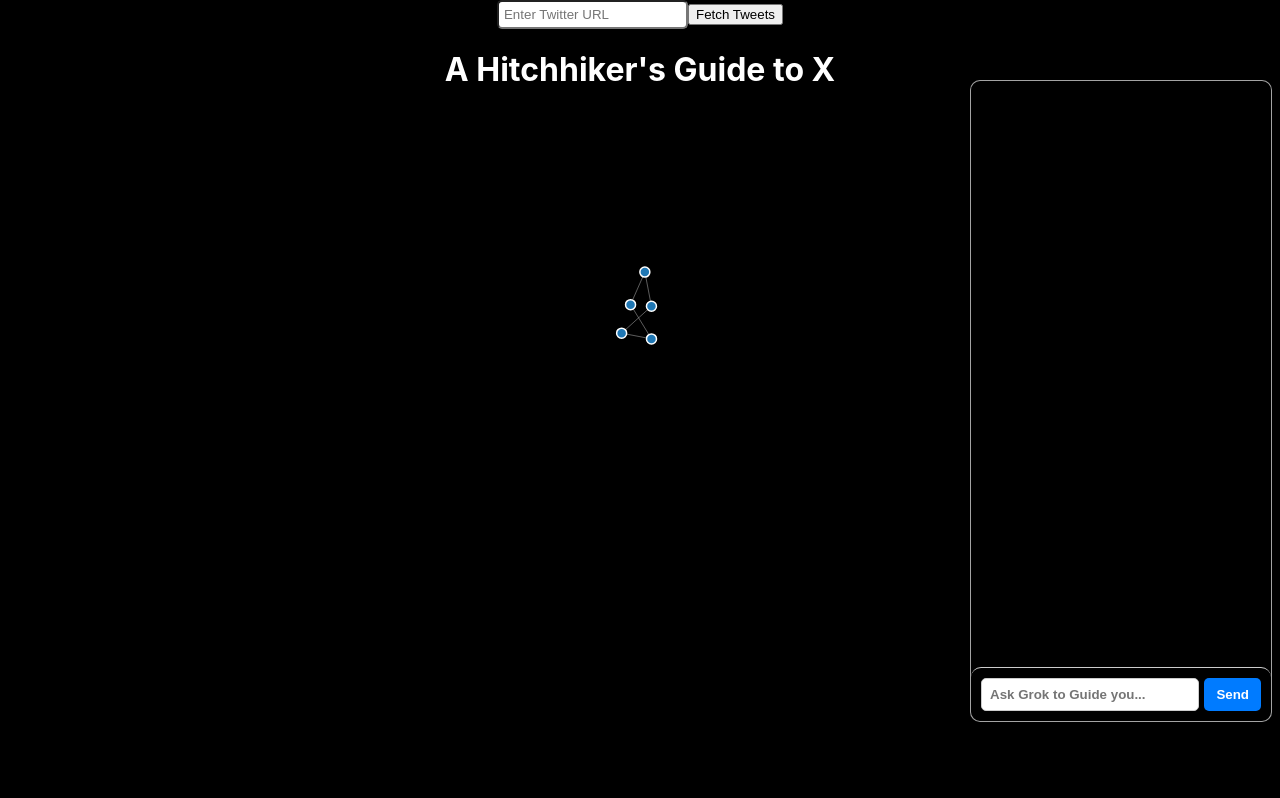
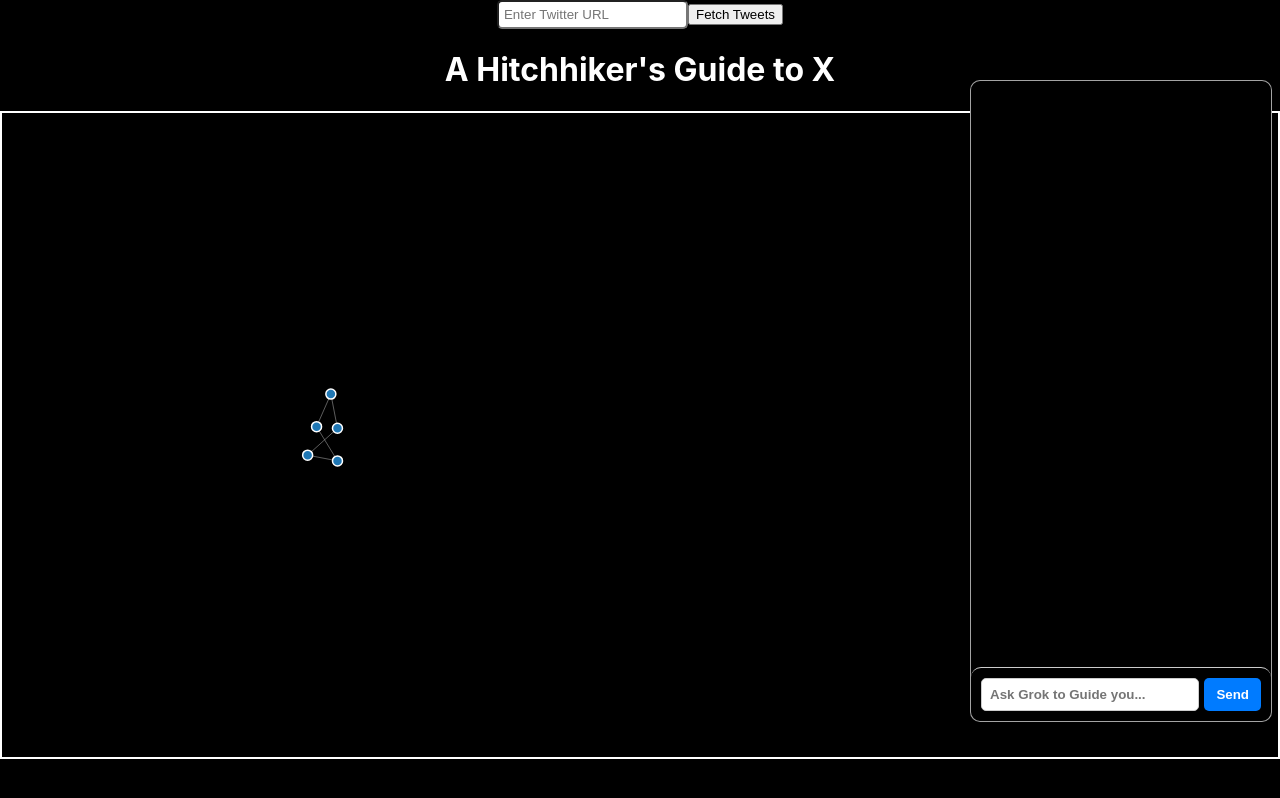
Before and after one commit to alex-vesel/xai-hackathon, a React (Create React App) app in the folder src/frontend/: page / in a window 1280 px wide. Built offline with nearby package versions, Linux system fonts and the light colour scheme.

Commit message:
messing around

```diff
--- a/src/frontend/src/App.js
+++ b/src/frontend/src/App.js
@@ -13,9 +13,15 @@
     <div className="App">
       <TweetInput setTweetId={setTweetId} /> {/* Use the new component */}
       <h1 style={{ color: 'white' }}>A Hitchhiker's Guide to X</h1>
-      <ForceGraph width={600} height={400} />
+      <div style={{ display: 'flex', border: '2px solid white', padding: '10px' }}>
+        <div style={{ flex: 1 }}>
+          <ForceGraph width={420} height={620} />
+        </div>
+        <div style={{ flex: 1 }}>
+          <ChatSidebar />
+        </div>
+      </div>
       {/* <TwitterTweetEmbed tweetId="1845200940468416998" options={{ theme: 'dark' }} /> */}
-      <ChatSidebar />
     </div>
   );
 }
```
